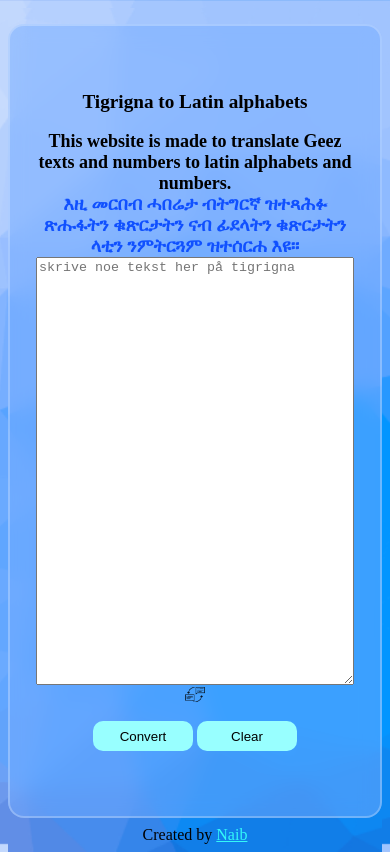
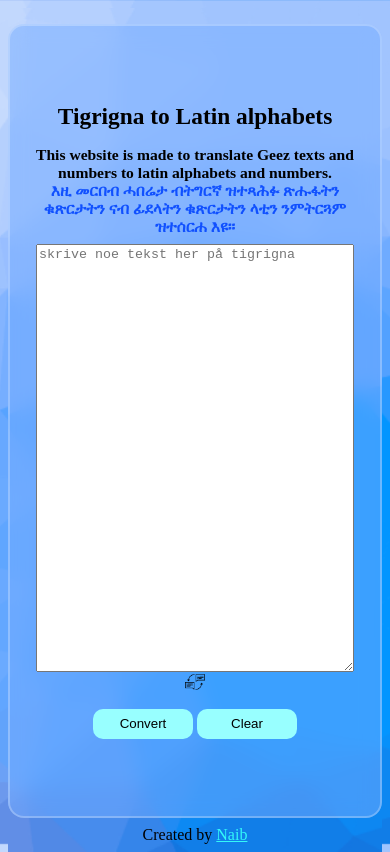
Before and after one commit to naibwedi/Tigrigna-to-latin-traslator, a plain HTML site: page index.html in a window 390 px wide. Drawn offline with Linux system fonts and the light colour scheme.

Commit message:
font-style fix -2

```diff
--- a/style.css
+++ b/style.css
@@ -48,6 +48,13 @@ h3 {
     text-align: center;
     color: black;
     margin-bottom: 0em;
+}
+h2{
+    font-size: 2vw;
+}
+h3{
+    font-size: 1.1vw;
+    padding-bottom: 1vh;
 }
 span{
  color: rgb(16, 80, 255);
@@ -102,7 +109,7 @@ a{
     }
 
     h2{
-       font-size: larger;
+      font-size: 6vw;
        padding: 0 ;
       margin: 0;
       font-weight: 700;
@@ -115,7 +122,7 @@ a{
     }
     h3 {
        /*  padding: 0vh 0vw 0vh 0vw; */
-       font-size: large;
+       font-size: 4vw;
 
     }
    .card-container{
```
